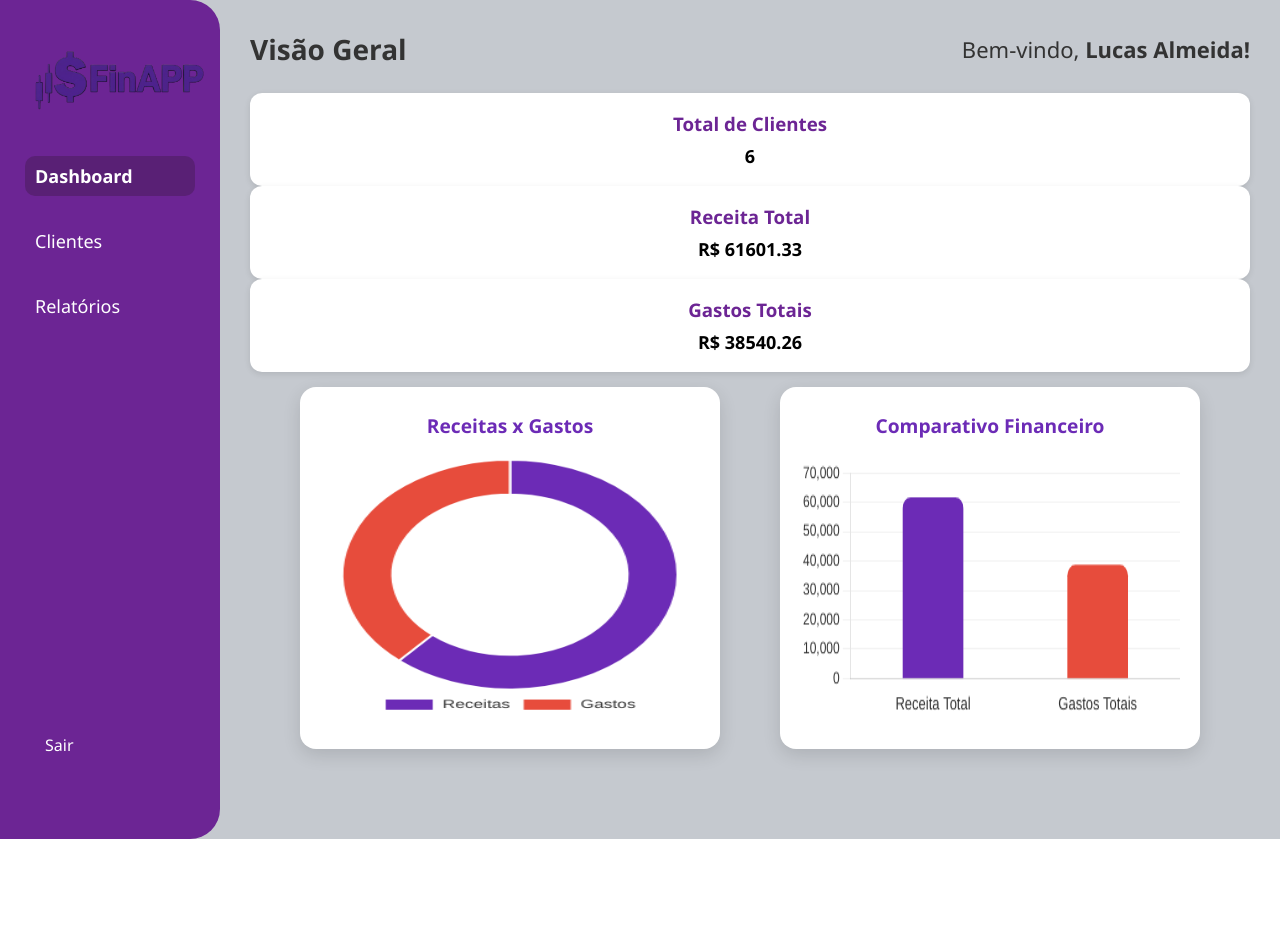
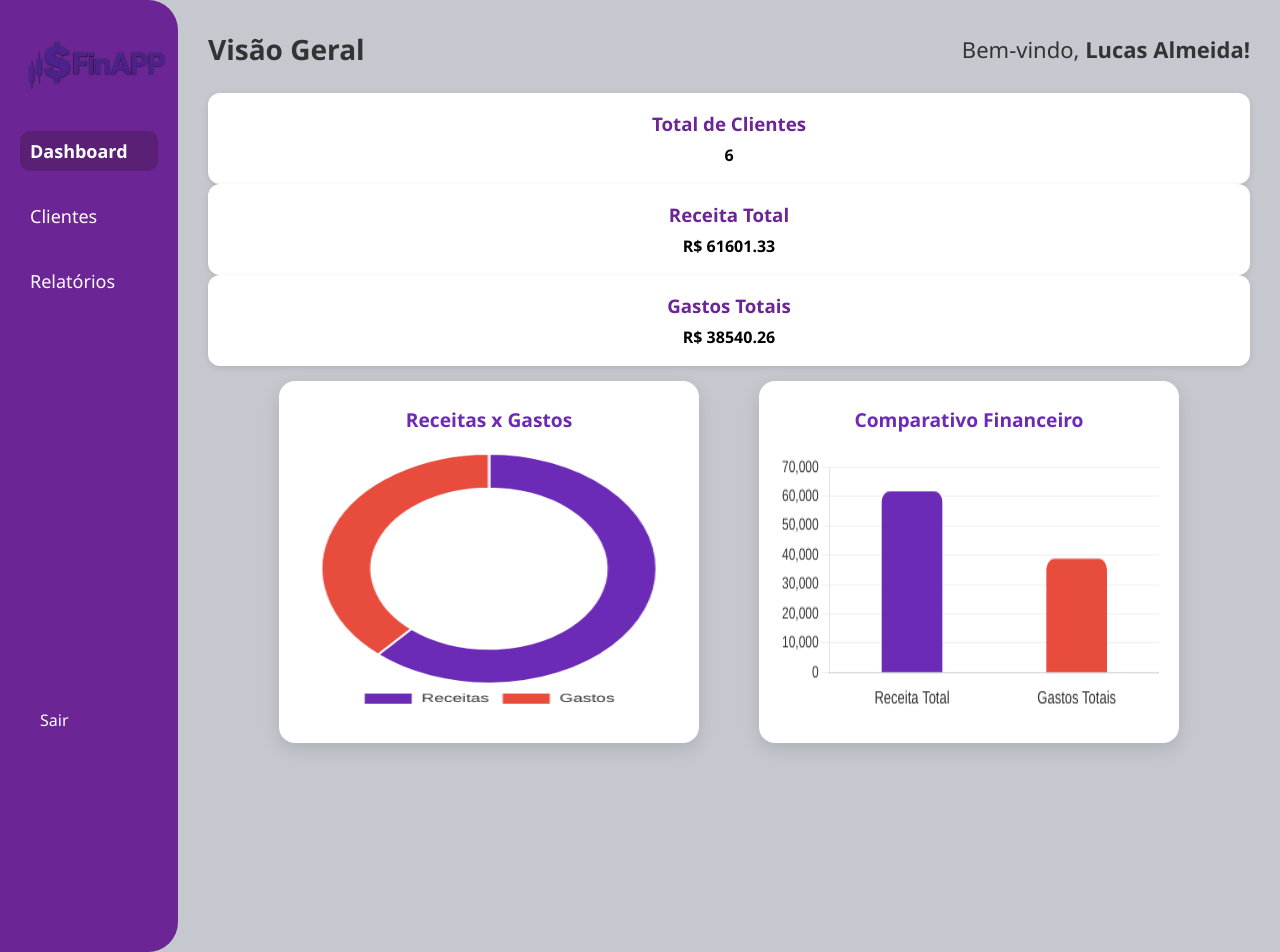
Before and after one commit to Viktor-Barros/FinApp, a Flask app: page /consultor in a window 1280 px wide. Before the commit the page ends 839 px from the top, so only its background shows below. Run offline with Flask 3, Linux system fonts and the light colour scheme; a user stored in the database is signed in; data comes from the database, SQL or seed files in the repository; both versions use the stored data as it was after the commit.

Commit message:
Versão 03/11

```diff
--- a/FinApp/app.py
+++ b/FinApp/app.py
@@ -28,14 +28,19 @@
     senha = request.form.get("senhaUsuario")
     renda = float(request.form.get("renda", 0))
     profissao = request.form.get("profissao")
-    codigo = int(request.form.get("codigo", 0))
+    codigo = request.form.get("codigo")
 
     # Verifica se o consultor existe
-    id_consultor = codigo if codigo != 0 else None
-    if id_consultor:
-        cursor.execute("SELECT id_consultor FROM TB_Consultor WHERE id_consultor = ?", (id_consultor,))
-        if cursor.fetchone() is None:
-            id_consultor = None
+    id_consultor = None
+    if codigo and codigo.isdigit():  # garante que o código é um número
+        cursor.execute("SELECT id_consultor FROM TB_Consultor WHERE id_consultor = ?", (int(codigo),))
+        resultado = cursor.fetchone()
+        if resultado:
+            id_consultor = int(codigo)
+        else:
+            flash("⚠️ Consultor não encontrado. O usuário será cadastrado sem consultor vinculado.")
+    else:
+        flash("⚠️ Código de consultor inválido ou não informado. O usuário será cadastrado sem consultor vinculado.")
 
     # Inserção na tabela TB_Usuario
     sql = """
@@ -49,7 +54,7 @@
 
     cursor.close()
     conn.close()
-    flash(f"Usuário {nome} cadastrado com sucesso! ID: {id_usuario}")
+    flash(f"✅ Usuário {nome} cadastrado com sucesso! ID: {id_usuario}")
     return redirect(url_for("index"))
 
 # ----------------- Cadastro de Consultor -----------------
--- a/FinApp/static/css/consultor.css
+++ b/FinApp/static/css/consultor.css
@@ -18,12 +18,14 @@
 }
 
 .sidebar {
-  width: 220px;
+  width: 178px;
   background-color: #6c2594;
   color: white;
-  padding: 25px;
+  padding: 20px;
   border-top-right-radius: 30px;
   border-bottom-right-radius: 30px;
+  height: 25.2cm;
+  top: 0;
 }
 
 .sidebar h2 {
@@ -83,11 +85,11 @@
   gap: 15px;
   flex-wrap: wrap;
   margin-bottom: 25px;
+  justify-content: center; /* centraliza os cards */
 }
 
 .card {
-  flex: 1;
-  min-width: 200px;
+  flex: 0 1 250px; /* define largura base de 250px, mas permite ajuste */
   background-color: white;
   padding: 18px;
   border-radius: 12px;
@@ -106,9 +108,10 @@
 }
 
 .card p {
-  font-size: 18px;
+  font-size: 16px;
   font-weight: bold;
 }
+
 
 table {
   width: 100%;
@@ -493,23 +496,23 @@
 
 .chart-container {
   background-color: #fff;
-  border-radius: 16px;          /* borda um pouco mais suave */
-  padding: 25px 20px 30px 20px; /* mais espaço interno */
-  box-shadow: 0 6px 18px rgba(0,0,0,0.12); /* sombra mais leve e suave */
+  border-radius: 16px;
+  padding: 25px 20px 30px 20px;
+  box-shadow: 0 6px 18px rgba(0,0,0,0.12);
   text-align: center;
   width: 100%;
-  max-width: 420px;             /* garante não ultrapassar 420px */
-  height: auto;                 /* altura ajusta conforme conteúdo */
+  max-width: 420px;
+  height: auto;
   margin: 15px;
   display: flex;
   flex-direction: column;
-  justify-content: space-between; /* separa título e gráfico */
+  justify-content: space-between;
 }
 
 .charts {
   display: flex;
   justify-content: center;
-  gap: 30px;                     /* um pouco menos de gap */
+  gap: 30px;
   flex-wrap: wrap;
   padding-bottom: 20px;
 }
@@ -522,7 +525,7 @@
 }
 
 canvas {
-  width: 100% !important;       /* canvas ocupa toda a largura do container */
+  width: 100% !important;
   max-width: 100%;
-  height: 260px !important;     /* ligeiramente menor para caber melhor */
+  height: 260px !important;
 }
--- a/FinApp/templates/cadastro.html
+++ b/FinApp/templates/cadastro.html
@@ -66,7 +66,7 @@
           <label for="empresa">Nome da Empresa</label>
           <input type="text" id="empresa" name="empresa" placeholder="Digite o nome da empresa" required>
 
-          <label for="cnpj">CNPJ</label>
+          <label for="cnpj">CPF ou CNPJ</label>
           <input type="text" id="cnpj" name="cnpj" placeholder="Digite o CNPJ" required>
 
           <label for="ramo">Ramo da Empresa</label>
```
Also changed, not shown: FinApp/static/css/home.css (+3 -4 lines), FinApp/data/database.db.
